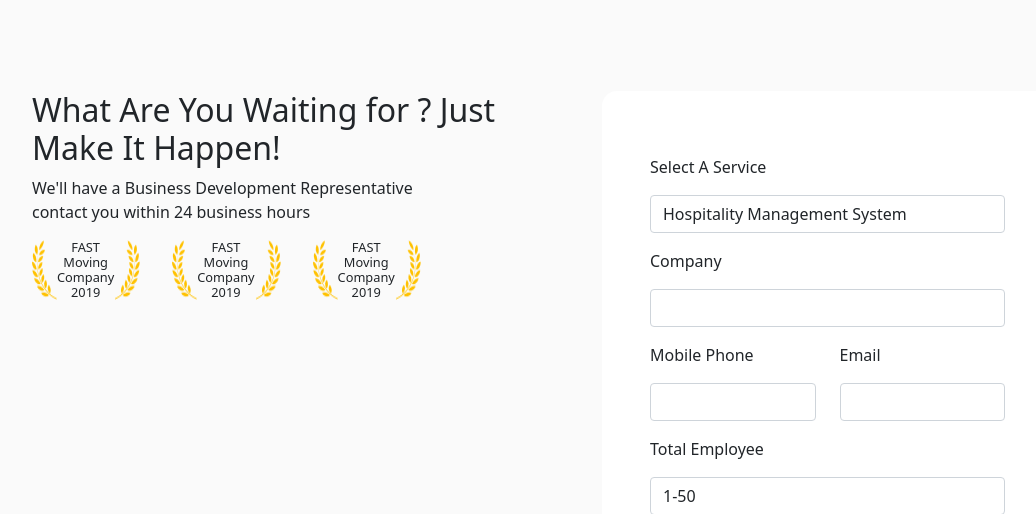
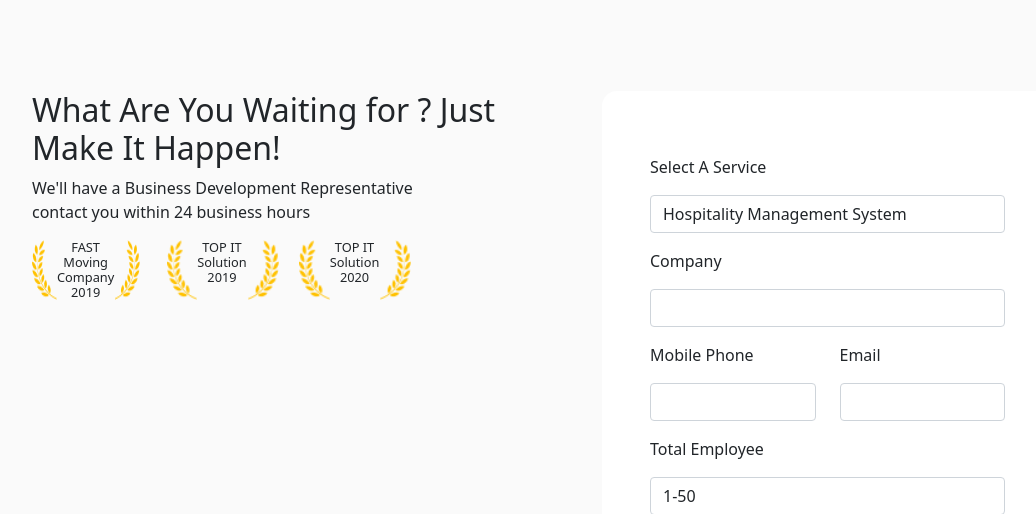
Before and after one commit to cfg155/redesign-realta-site, a CodeIgniter 4 app: template appstarter/app/Views/homepage.php in a window 1280 px wide. Shown: the part 2717-3231 px from the top of the page, without its empty margins (50-1086 px from the left). Run offline with PHP 8.4 and a stand-in for CodeIgniter, Linux system fonts and the light colour scheme; the template is opened without the code that fills it, so the values that code supplies are empty; some libraries are stand-ins or nearby versions.

Commit message:
modified contact us

```diff
--- a/appstarter/app/Views/homepage.php
+++ b/appstarter/app/Views/homepage.php
@@ -182,12 +182,12 @@
                                 </div>
                                 <div class="achievement--item d-flex justify-content-center mb-3 mx-3">
                                     <img src="assets/awards-item-left.png" alt="">
-                                    <span class="text-center">FAST <br> Moving <br> Company <br> 2019</span>
+                                    <span class="text-center">TOP IT<br> Solution <br> 2019</span>
                                     <img src="assets/awards-item-right.png" alt="">
                                 </div>
                                 <div class="achievement--item d-flex justify-content-center mb-3 mx-3">
                                     <img src="assets/awards-item-left.png" alt="">
-                                    <span class="text-center">FAST <br> Moving <br> Company <br> 2019</span>
+                                    <span class="text-center">TOP IT<br> Solution <br> 2020</span>
                                     <img src="assets/awards-item-right.png" alt="">
                                 </div>
                             </div>
```
